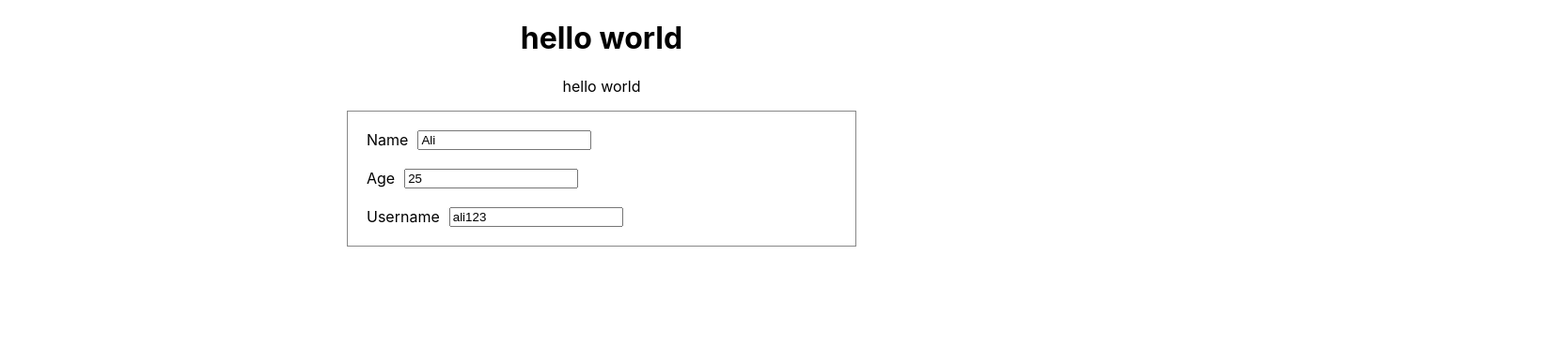
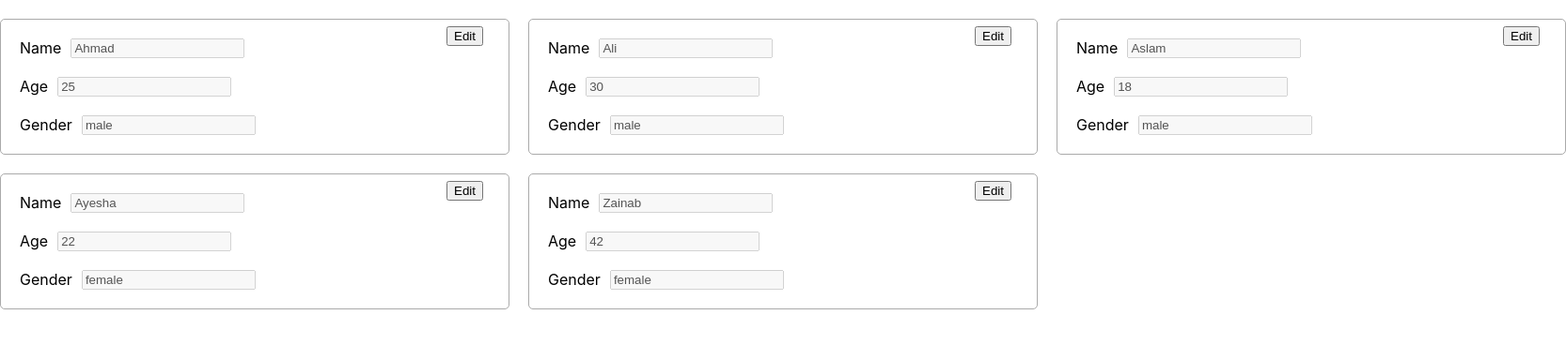
Before and after one commit to artahir777/mern-react-course, a React (Create React App) app: page / in a window 1280 px wide. Shown: the top 368 px of the page at 94% size, 1666 px wide, since content can reach past the window. Built offline with nearby package versions, Linux system fonts and the light colour scheme.

Commit message:
Mapping multiple components with an array of objects (stored in a state) and learning how to update that state immutably

```diff
--- a/src/App.js
+++ b/src/App.js
@@ -1,15 +1,12 @@
 import "./App.css";
 import Card from "./components/card/card";
+import Home from "./pages/home/Home";
 import Form from "./components/form/form";
 
 function App() {
   return (
     <div className="App">
-      <h1>hello world</h1>
-      <p> hello world </p>
-
-      <Card/>
-
+      <Home />
     </div>
   );
 }
--- a/src/components/card/card.css
+++ b/src/components/card/card.css
@@ -5,10 +5,24 @@
   width: 500px;
   margin: auto;
   padding: 20px;
-  border: 1px solid #888;
+  border: 1px solid #aaa;
+  border-radius: 5px;
+  position: relative;
 }
 
 .field {
   display: flex;
   gap: 10px;
 }
+
+.form-buttons {
+  display: flex;
+  gap: 10px;
+  justify-content: center;
+}
+
+.edit-btn {
+  position: absolute;
+  right: 5%;
+  top: 5%;
+}
--- a/src/components/card/card.jsx
+++ b/src/components/card/card.jsx
@@ -1,31 +1,81 @@
 import { useState } from "react";
 import "./card.css";
 
-const Card = ({ formValues }) => {
+const Card = ({ person, updatePerson, id }) => {
+  const [personState, setPersonState] = useState(person);
+  const [isEditable, setIsEditable] = useState(false);
 
-    const [formData, setFormData] = useState(formValues)
+  const onValueChange = (event) => {
+    const { name, value } = event.target;
+    setPersonState((prev) => ({ ...prev, [name]: value }));
+  };
+
+  const toggleEdit = () => {
+    setIsEditable((prev) => !prev);
+  };
+
+  const onUpdate = (e) => {
+    e.preventDefault();
+    updatePerson(id, personState);
+    setIsEditable(false);
+  };
+
+  const onCancel = () => {
+    setIsEditable(false);
+    setPersonState((prev) => ({ ...prev, ...person }));
+  };
 
   return (
-    <div className="card-main">
-      <Field name="Name" value="Ali" id="name" itemName="name" />
-      <Field name="Age" value={25} id="age" itemName="age" />
+    <form onSubmit={onUpdate} className="card-main">
       <Field
-        name="Username"
-        value={"ali123"}
-        id="username"
-        itemName="username"
+        label="Name"
+        value={personState.name}
+        id="name"
+        itemName="name"
+        onChange={onValueChange}
+        editMode={isEditable}
+      />
+      <Field
+        label="Age"
+        value={personState.age}
+        id="age"
+        itemName="age"
+        onChange={onValueChange}
+        editMode={isEditable}
+      />
+      <Field
+        label="Gender"
+        value={personState.gender}
+        id="gender"
+        itemName="gender"
+        onChange={onValueChange}
+        editMode={isEditable}
+      />
+      {!isEditable ? (
+        <button onClick={toggleEdit} className="edit-btn" >Edit</button>
+      ) : (
+        <div className="form-buttons">
+          <button type="submit">Save</button>
+          <button onClick={onCancel}>Cancel</button>
+        </div>
+      )}
+    </form>
+  );
+};
+
+const Field = ({ label, value, id, itemName, onChange, editMode }) => {
+  return (
+    <div className="field">
+      <label htmlFor={itemName}>{label}</label>
+      <input
+        name={itemName}
+        id={id}
+        value={value}
+        onChange={onChange}
+        disabled={!editMode}
       />
     </div>
   );
 };
 
-const Field = ({ name, value, id, itemName }) => {
-  return (
-    <div className="field">
-      <label htmlFor={itemName}>{name}</label>
-      <input name={itemName} id={id} value={value} />
-    </div>
-  );
-};
-
 export default Card;
--- /dev/null
+++ b/src/pages/home/Home.jsx
@@ -0,0 +1,33 @@
+import React, { useEffect, useState } from "react";
+import { PERSONS } from "../../utils/data";
+import Card from "../../components/card/card";
+import "./home.css";
+
+const Home = () => {
+  const [personsList, setPersonsList] = useState(PERSONS);
+
+  const updatePerson = (index, person) => {
+    setPersonsList((prevList) =>
+      prevList.map((item, i) => (i === index ? person : item))
+    );
+  };
+
+  useEffect(() => {
+    console.log("persons on every update", personsList);
+  }, [personsList]);
+
+  return (
+    <div className="container">
+      {personsList.map((item, index) => (
+        <Card
+          key={index}
+          person={item}
+          id={index}
+          updatePerson={updatePerson}
+        />
+      ))}
+    </div>
+  );
+};
+
+export default Home;
--- /dev/null
+++ b/src/pages/home/home.css
@@ -0,0 +1,6 @@
+.container {
+    display: grid;
+    grid-template-columns: auto auto auto;
+    gap: 20px;
+    margin:20px auto;
+}
--- /dev/null
+++ b/src/utils/data.js
@@ -0,0 +1,27 @@
+export const PERSONS = [
+  {
+    name: "Ahmad",
+    age: 25,
+    gender: "male",
+  },
+  {
+    name: "Ali",
+    age: 30,
+    gender: "male",
+  },
+  {
+    name: "Aslam",
+    age: 18,
+    gender: "male",
+  },
+  {
+    name: "Ayesha",
+    age: 22,
+    gender: "female",
+  },
+  {
+    name: "Zainab",
+    age: 42,
+    gender: "female",
+  },
+];
```
